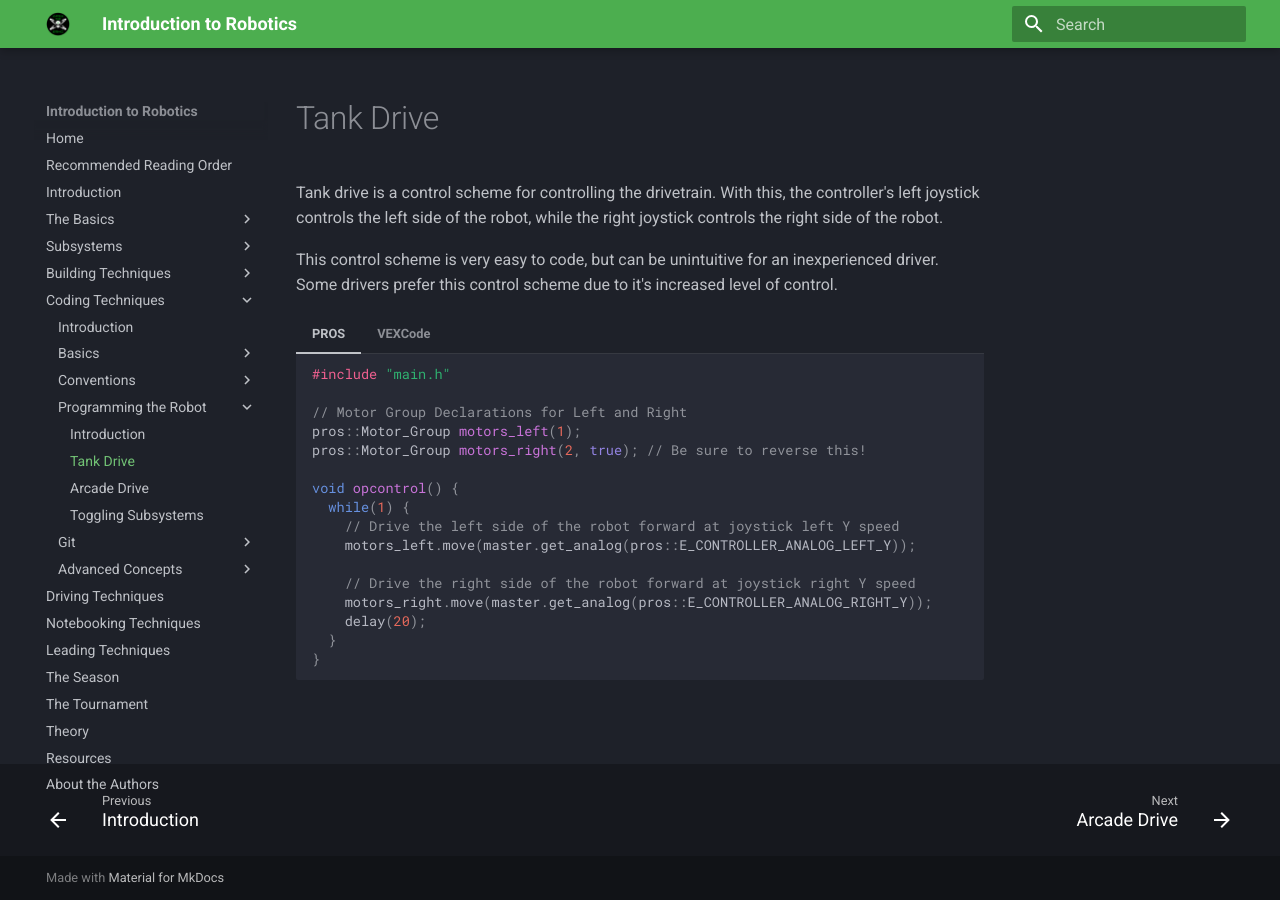
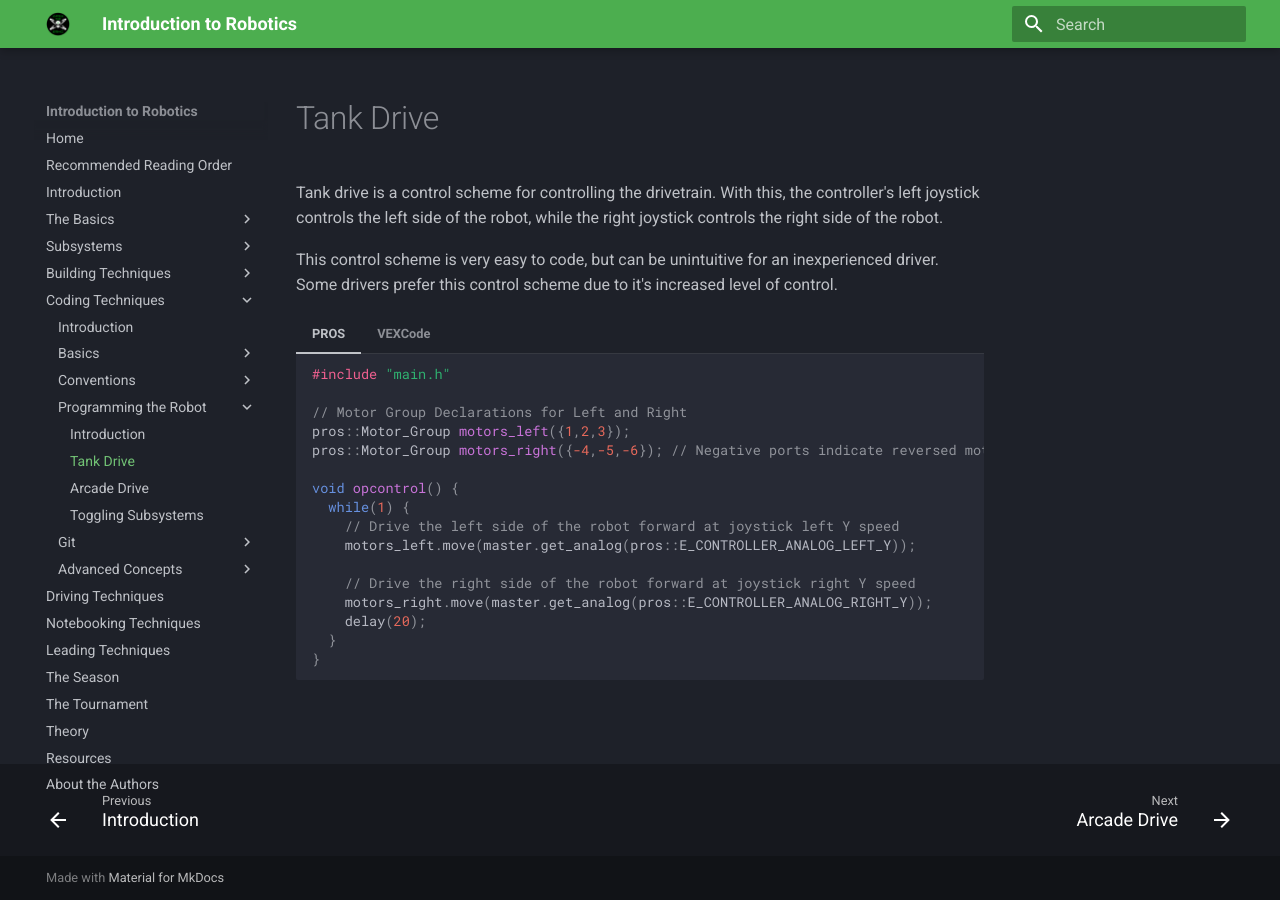
Before and after one commit to Area-53-Robotics/Intro-To-Robotics, an MkDocs documentation site: the page built from docs/coding-techniques/programming-the-bot/tank-drive.md, in a window 1280 px wide. Built offline with MkDocs 1.6.1 and Material for MkDocs 9.7.7, drawn with Linux system fonts in a browser that asks for light colours.

Commit message:
Misc fixes to programming section

```diff
--- a/docs/coding-techniques/programming-the-bot/tank-drive.md
+++ b/docs/coding-techniques/programming-the-bot/tank-drive.md
@@ -11,8 +11,8 @@ This control scheme is very easy to code, but can be unintuitive for an inexperi
     #include "main.h"
 
     // Motor Group Declarations for Left and Right
-    pros::Motor_Group motors_left(1);
-    pros::Motor_Group motors_right(2, true); // Be sure to reverse this!
+    pros::Motor_Group motors_left({1,2,3});
+    pros::Motor_Group motors_right({-4,-5,-6}); // Negative ports indicate reversed motors
 
     void opcontrol() {
       while(1) {
```
Also changed, not shown: docs/coding-techniques/advanced-concepts/pid.md (+8 -1 lines), docs/coding-techniques/programming-the-bot/arcade-drive.md (+2 -2 lines).
